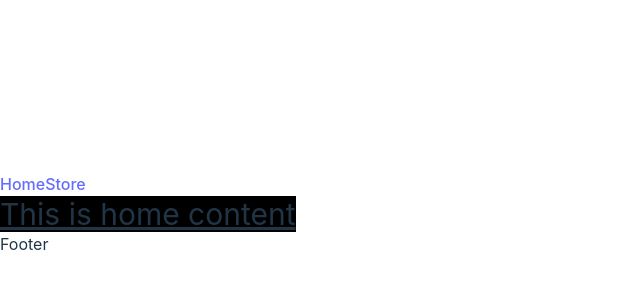
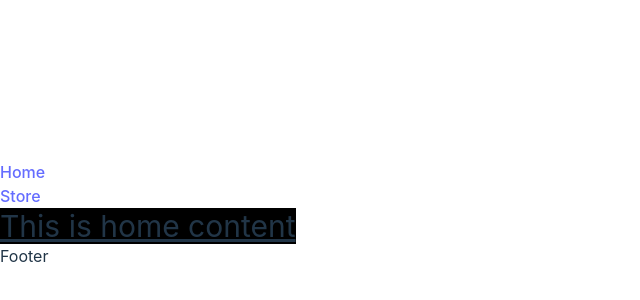
Before and after one commit to sevleo/TOP-ShoppingCart, a React (Vite) app: page / in a window 1280 px wide. Shown: the part 186-486 px from the top of the page, without its empty margins (0-640 px from the left). Built offline with nearby package versions, Linux system fonts and the light colour scheme.

Commit message:
Add Content propTypes

```diff
--- a/src/Content.jsx
+++ b/src/Content.jsx
@@ -1,3 +1,5 @@
+import PropTypes from "prop-types";
+
 function Content({ type }) {
   if (type === "home") {
     return <HomeContent />;
@@ -7,6 +9,10 @@ function Content({ type }) {
     return <StoreContent />;
   }
 }
+
+Content.propTypes = {
+  type: PropTypes.string.isRequired,
+};
 
 export default Content;
 
--- a/src/Navigation.jsx
+++ b/src/Navigation.jsx
@@ -3,8 +3,14 @@ import { Link } from "react-router-dom";
 function Navigation() {
   return (
     <nav id="navigation">
-      <Link to="/">Home</Link>
-      <Link to="./../store">Store</Link>
+      <ul>
+        <li>
+          <Link to="/">Home</Link>
+        </li>
+        <li>
+          <Link to="./../store">Store</Link>
+        </li>
+      </ul>
     </nav>
   );
 }
```
